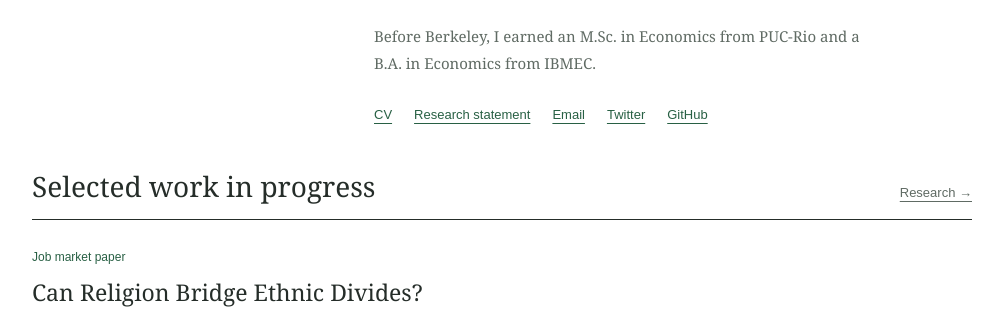
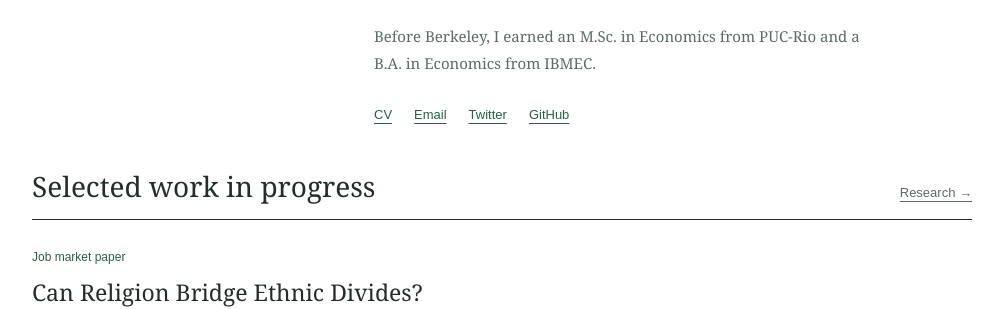
Before and after one commit to gabrielgranato/gabrielgranato.github.io, a Jekyll site: the page built from _pages/about.md, in a window 1280 px wide. Shown: the part 547-856 px from the top of the page, without its empty margins (138-1141 px from the left). Built offline with Jekyll 4.4.1, drawn with Linux system fonts in a browser that asks for light colours.

Commit message:
Take research statement offline

```diff
--- a/_pages/about.md
+++ b/_pages/about.md
@@ -22,7 +22,7 @@ My research lies at the intersection of development economics, political economy
 
 <p class="education">Before Berkeley, I earned an M.Sc. in Economics from PUC-Rio and a <span class="education-degree">B.A. in Economics from IBMEC.</span></p>
 
-<div class="profile-links"><a href="{{ '/files/Gabriel_Granato_CV.pdf' | relative_url }}">CV</a><a href="{{ '/files/Granato_Research_Statement.pdf' | relative_url }}">Research statement</a><a href="mailto:gabrielgranato@berkeley.edu">Email</a><a href="https://twitter.com/gabrielsgranato">Twitter</a><a href="https://github.com/gabrielgranato">GitHub</a></div>
+<div class="profile-links"><a href="{{ '/files/Gabriel_Granato_CV.pdf' | relative_url }}">CV</a><a href="mailto:gabrielgranato@berkeley.edu">Email</a><a href="https://twitter.com/gabrielsgranato">Twitter</a><a href="https://github.com/gabrielgranato">GitHub</a></div>
 
   </div>
 </section>
```
Also changed, not shown: 1 other file.
